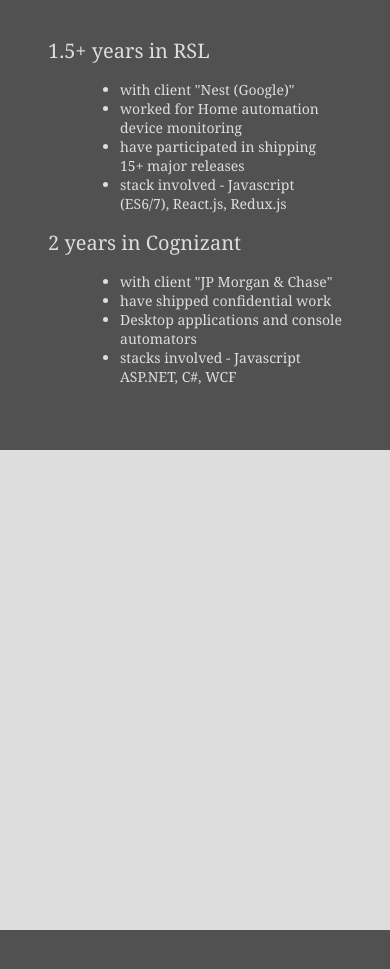
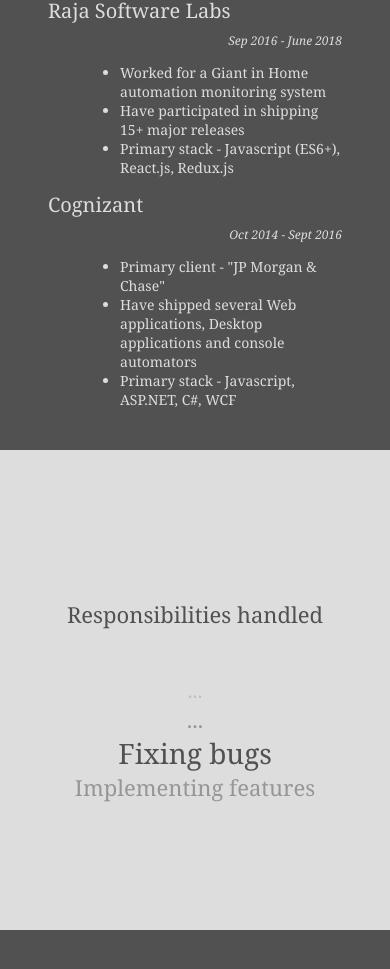
Before and after one commit to rushikeshbharad/portfolio, a React (Create React App) app: page / in a window 390 px wide. Shown: the part 990-1959 px from the top of the page. Built offline with nearby package versions, Linux system fonts and the light colour scheme.

Commit message:
Added responsibilities
- Added responsibilities under focused scrollable component
- Fixed topnavigator for mobile by introducing document.body and touchmove event
- Added duration in work experience

```diff
--- a/src/App.js
+++ b/src/App.js
@@ -4,6 +4,7 @@
 import LogoLinks from './containers/logo-links';
 import Reliability from './containers/reliability';
 import RecentWork from './containers/recent-work';
+import Responsibiity from './containers/responsibility';
 import TopNavigator from './containers/top-navigator';
 import Content from './containers/content';
 import Styles from './App.css';
@@ -43,7 +44,9 @@
         <Content index={3}>
           <RecentWork />
         </Content>
-        <Content index={4} />
+        <Content index={4}>
+          <Responsibiity />
+        </Content>
         <Content index={5} />
         <Content index={6}>
           <div className={cx('personal-info')}>
--- a/src/constants/index.js
+++ b/src/constants/index.js
@@ -9,3 +9,40 @@
     path: 'https://stackoverflow.com/users/9308585/rushikesh-bharad',
   },
 ];
+
+export const RESPONSIBILITIES = [
+    ' ... ',
+    ' ... ',
+    'Fixing bugs',
+    'Implementing features',
+    'Leading team',
+    'Reviewing commits',
+    'Writing readable code',
+    'Optimizing logic',
+    'Tracking Jiras',
+    'Mentoring juniors',
+    'Client interaction',
+    ' ... ',
+    ' ... '
+];
+
+export const RECENT_WORK = {
+  RSL: {
+    TITLE: 'Raja Software Labs',
+    DESCRIPTION: [
+      'Worked for a Giant in Home automation monitoring system',
+      'Have participated in shipping 15+ major releases',
+      'Primary stack - Javascript (ES6+), React.js, Redux.js',
+    ],
+    DURATION: 'Sep 2016 - June 2018',
+  },
+  COGNIZANT: {
+    TITLE: 'Cognizant',
+    DESCRIPTION: [
+      'Primary client - "JP Morgan & Chase"',
+      'Have shipped several Web applications, Desktop applications and console automators',
+      'Primary stack - Javascript, ASP.NET, C#, WCF',
+    ],
+    DURATION: 'Oct 2014 - Sept 2016',
+  }
+};
--- a/src/containers/recent-work.css
+++ b/src/containers/recent-work.css
@@ -1,6 +1,14 @@
-.experience-title {
+.experience-header {
+  align-items: center;
+  display: flex;
+  justify-content: space-between;
   margin: 24px 0;
   text-align: left;
+}
+
+.experience-duration {
+  font-size: 18px;
+  font-style: italic;
 }
 
 .experience-bullet-container {
@@ -15,7 +23,14 @@
     margin-left: 32px;
   }
 
-  .experience-title {
+  .experience-header {
+    display: unset;
     margin: 16px 0;
   }
+
+  .experience-duration {
+    font-size: 12px;
+    margin: 8px 0;
+    text-align: right;
+  }
 }
--- a/src/containers/recent-work.js
+++ b/src/containers/recent-work.js
@@ -1,12 +1,16 @@
 import React, { Component } from 'react';
 import ClassNames from 'classnames/bind';
+import { RECENT_WORK } from "../constants";
 import Styles from './recent-work.css';
 
 const cx = ClassNames.bind(Styles);
 
-const Experience = ({ title, description }) => (
+const Experience = ({ title, description, duration }) => (
   <div className={cx('experience-container')}>
-    <div className={cx('experience-title')}>{title}</div>
+    <div className={cx('experience-header')}>
+      <div className={cx('experience-title')}>{title}</div>
+      <div className={cx('experience-duration')}>{duration}</div>
+    </div>
     <ul className={cx('experience-bullet-container')}>
       {description.map((bullet, key) => (
           <li className={cx('experience-bullet')} key={key}>
@@ -22,22 +26,14 @@
     return (
       <div className={cx('recent-work-container')}>
         <Experience
-          title="1.5+ years in RSL"
-          description={[
-            'with client "Nest (Google)"',
-            'worked for Home automation device monitoring',
-            'have participated in shipping 15+ major releases',
-            'stack involved - Javascript (ES6/7), React.js, Redux.js',
-          ]}
+          title={RECENT_WORK.RSL.TITLE}
+          description={RECENT_WORK.RSL.DESCRIPTION}
+          duration={RECENT_WORK.RSL.DURATION}
         />
         <Experience
-          title="2 years in Cognizant"
-          description={[
-            'with client "JP Morgan & Chase"',
-            'have shipped confidential work',
-            'Desktop applications and console automators',
-            'stacks involved - Javascript ASP.NET, C#, WCF',
-          ]}
+          title={RECENT_WORK.COGNIZANT.TITLE}
+          description={RECENT_WORK.COGNIZANT.DESCRIPTION}
+          duration={RECENT_WORK.COGNIZANT.DURATION}
         />
       </div>
     );
--- /dev/null
+++ b/src/containers/responsibility.css
@@ -0,0 +1,47 @@
+.responsibility-title {
+  font-size: 48px;
+  margin: 24px 0;
+}
+
+.responsibility-bullets {
+  height: 280px;
+  overflow-y: auto;
+  font-size: 44px;
+}
+
+.responsibility-bullet {
+  transition: opacity 0.3s ease, font-size 0.3s ease;
+}
+
+.opt20 {
+  opacity: 0.2;
+}
+
+.opt50 {
+  opacity: 0.5;
+  font-size: 52px;
+}
+
+.opt100 {
+  font-size: 64px;
+}
+
+@media screen and (max-width: 600px) {
+  .responsibility-title {
+    font-size: 22px;
+  }
+
+  .responsibility-bullets {
+    font-size: 20px;
+    height: 128px;
+    margin: 48px 0 0 0;
+  }
+
+  .opt50 {
+    font-size: 22px;
+  }
+
+  .opt100 {
+    font-size: 28px;
+  }
+}
--- /dev/null
+++ b/src/containers/responsibility.js
@@ -0,0 +1,69 @@
+import React, { Component } from 'react';
+import ClassNames from 'classnames/bind';
+import { RESPONSIBILITIES } from "../constants";
+import Styles from './responsibility.css';
+
+const cx = ClassNames.bind(Styles);
+
+class Responsibility extends Component {
+  state = {
+    classNames: RESPONSIBILITIES.map((_, i) => {
+      if (i === 3) {
+        return 50;
+      }
+
+      if (i === 2) {
+        return 100;
+      }
+
+      if (i === 1) {
+        return 50;
+      }
+
+      return 20;
+    })
+  };
+
+  componentDidMount() {
+    this.bullets.onscroll = e => {
+      const contentHeight = e.srcElement.scrollHeight;
+      const scrolledAt = e.srcElement.scrollTop;
+      const boldItemIndex = Math.floor(scrolledAt * RESPONSIBILITIES.length / contentHeight + 2.75);
+      const classNames = RESPONSIBILITIES.map((_, i) => {
+        if (boldItemIndex + 1 === i || boldItemIndex - 1 === i) {
+          return 50;
+        }
+
+        if (boldItemIndex === i) {
+          return 100;
+        }
+
+        return 20;
+      });
+
+      this.setState({ classNames });
+    };
+  }
+
+  render() {
+    return (
+      <div className={cx('responsibility-container')}>
+        <div className={cx('responsibility-title')}>Responsibilities handled</div>
+        <div
+          className={cx('responsibility-bullets')}
+          ref={bullets => {
+            this.bullets = bullets;
+          }}
+        >
+          {RESPONSIBILITIES.map((responsibility, i) =>
+            <div key={i} className={cx('responsibility-bullet', `opt${this.state.classNames[i]}`)}>
+              {responsibility}
+            </div>
+          )}
+        </div>
+      </div>
+    );
+  }
+}
+
+export default Responsibility;
--- a/src/containers/top-navigator.js
+++ b/src/containers/top-navigator.js
@@ -7,7 +7,7 @@
 let scrollTimer;
 
 const scrollTop = () => {
-  if (document.documentElement.scrollTop !== 0) {
+  if (document.documentElement.scrollTop || document.body.scrollTop) {
     window.scrollBy(0, -10);
     scrollTimer = setTimeout(scrollTop, 1);
   } else {
@@ -24,15 +24,18 @@
   }
 
   componentDidMount() {
-    window.addEventListener('scroll', () => {
-      let shouldDisplayTopNavigator = document.documentElement.scrollTop > 480;
+    const onScroll = () => {
+      let shouldDisplayTopNavigator = document.documentElement.scrollTop > 480 || document.body.scrollTop > 480;
 
       if (this.state.shouldDisplayTopNavigator !== shouldDisplayTopNavigator) {
         this.setState({
           shouldDisplayTopNavigator,
         });
       }
-    });
+    };
+
+    window.addEventListener('scroll', onScroll);
+    document.body.addEventListener('touchmove', onScroll);
   }
 
   componentWillUnmount() {
```
